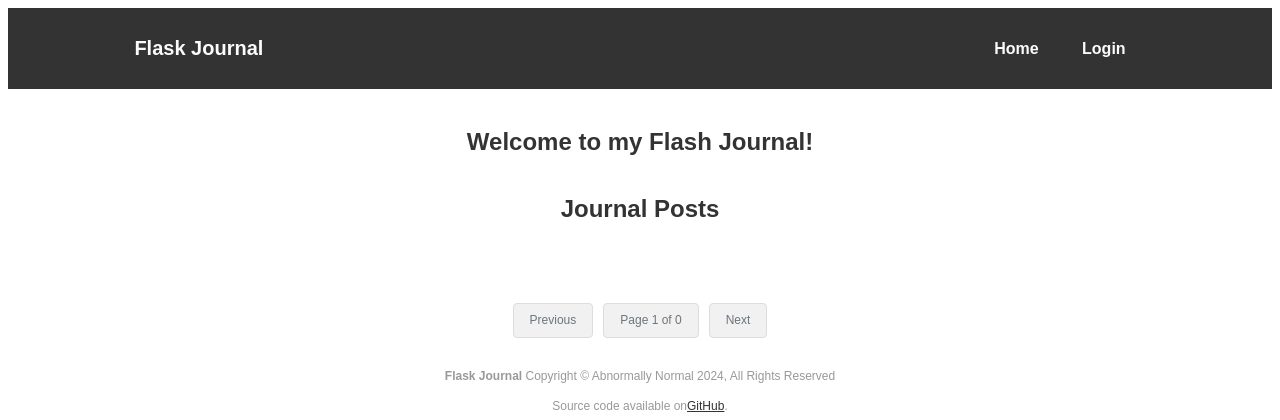
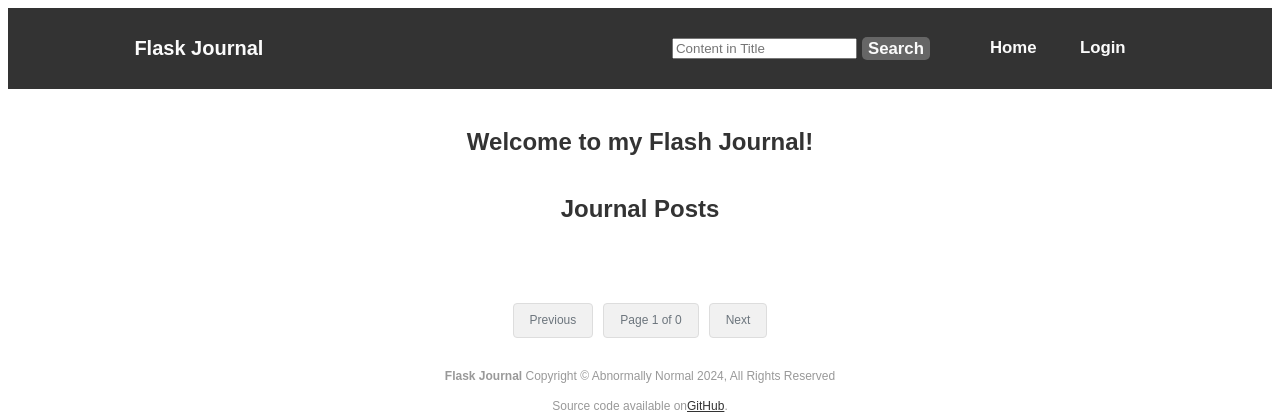
Before and after one commit to mayaname/flask_blog, a Flask app: page / in a window 1280 px wide. Shown: the top 420 px of the page. Run offline with Flask 3, Linux system fonts and the light colour scheme; data that the repository does not hold is empty; some libraries are stand-ins or nearby versions.

Commit message:
Added search option to navbar

```diff
--- a/app/__init__.py
+++ b/app/__init__.py
@@ -24,6 +24,7 @@ from logging.handlers import SMTPHandler, RotatingFileHandler
 from .config import Config
 from . import errors
 from .extensions import db, login_manager, mail, migrate, moment, babel
+from .forms import SearchForm
 from .models import User, Post
 from .routes import pages
 
@@ -58,6 +59,13 @@ def create_app():
     @login_manager.user_loader
     def load_user(user_id):
         return User.query.get(int(user_id))
+
+    # Context processor registration
+    @app.context_processor
+    # Pass form thru base to header
+    def base_main():
+        search_form = SearchForm()
+        return dict(search_form=search_form)
 
     # Register blueprints
     app.register_blueprint(pages)
--- a/app/forms.py
+++ b/app/forms.py
@@ -77,3 +77,8 @@ class ResetPasswordForm(FlaskForm):
     password2 = PasswordField(
         _l('Repeat Password'), validators=[InputRequired(), EqualTo('password')])
     submit = SubmitField(_l('Request Password Reset'))
+
+
+class SearchForm(FlaskForm):
+    searched = StringField("Searched", validators=[InputRequired()])
+    submit = SubmitField("Submit")
--- a/app/static/styles/main.css
+++ b/app/static/styles/main.css
@@ -83,7 +83,7 @@ code {
   padding: 0 20px;
 }
 .nav_links li a{
-  font-size: 16px;
+  font-size: 1.4em;
   font-weight: bold;
   color: var(--text-light);
   text-decoration: none;
@@ -250,7 +250,7 @@ code {
   color: var(--accent-color2);
 }
 
-/* Style the pagination container */
+/* Pagination  */
 .pagination {
   display: flex;
   justify-content: center;
@@ -274,3 +274,26 @@ code {
   background-color: #f1f1f1;
   color: #6c757d;
 }
+
+/* Search */
+
+.header_search {
+  display: flex;
+  align-items: center;
+  height: 4rem;
+}
+
+.search_btn {
+  margin-left: 5px;
+  padding: 0.15rem 0.5rem;
+  font-size: 1.4em;
+  font-weight: bold;
+  border: none;
+  border-radius: 5px;
+  color: var(--text-light);
+  background-color: var(--button-background);
+}
+
+.search_btn:hover {
+  background-color: var(--button-hover);
+}
--- a/app/templates/_header.html
+++ b/app/templates/_header.html
@@ -1,5 +1,20 @@
 <header class="header-nav">
     <p class="logo">Flask Journal</p>
+
+    <!-- Add a conditional to check if form is defined -->
+    {% if search_form %}
+    <form class="header_search" method="post" action="{{ url_for('pages.search') }}" autocomplete="off">
+        {{ search_form.hidden_tag() }}
+      <input class="search_form-input" type="search" name="searched" placeholder="Content in Title" aria-label="Search">
+      <button class="search_btn" type="submit">
+        Search
+      </button>
+    </form>
+  {% else %}
+    <p>Form not found.</p>
+  {% endif %}
+
+
     <nav>
       <ul class="nav_links">
         <li><a class="nav_link" href="{{ url_for('pages.index') }}">{{_('Home')}}</a></li>
```
Also changed, not shown: app/templates/user.html (+2 -47 lines).
